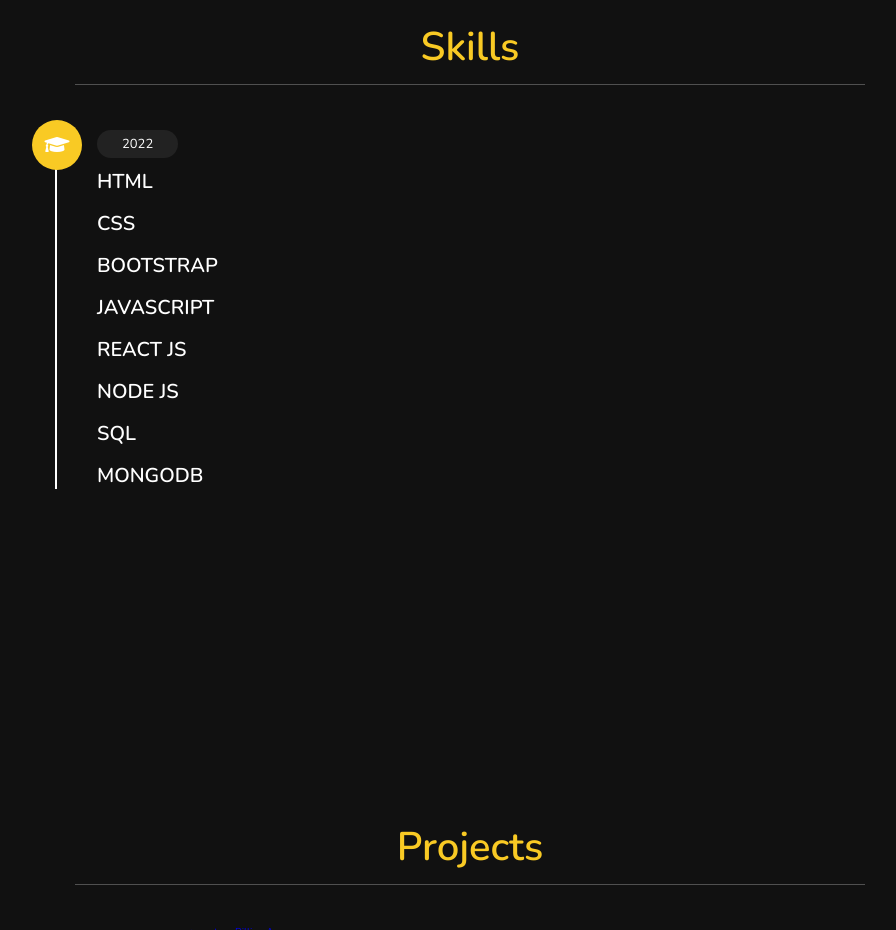
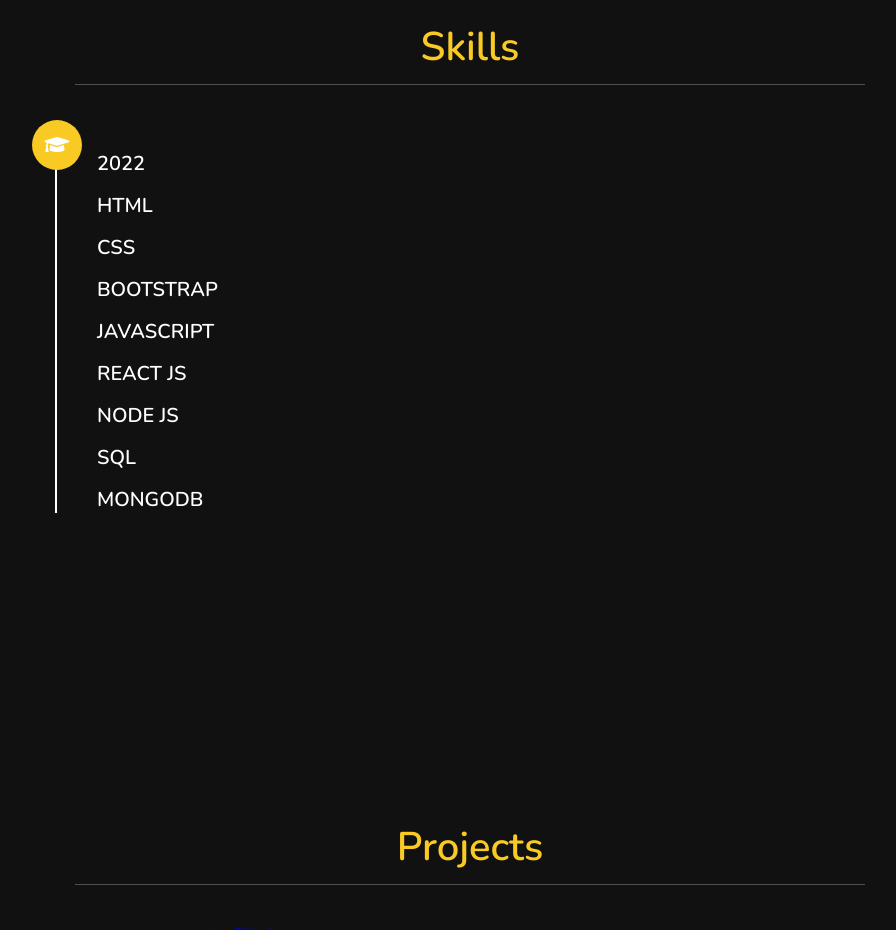
Before and after one commit to Lasarussp/portfolio-website, a plain HTML site: page index.html in a window 1280 px wide. Shown: the part 1600-2530 px from the top of the page, without its empty margins (345-1241 px from the left). Drawn offline with nearby package versions, Linux system fonts and the light colour scheme.

Commit message:
Update index.html

```diff
--- a/index.html
+++ b/index.html
@@ -87,7 +87,7 @@
 
     <div class="box">
         <i class="fas fa-graduation-cap"></i>
-        <span>2022</span>
+        <h3>2022</h3>
         <h3>HTML</h3>
         <h3>CSS</h3>
         <h3>BOOTSTRAP</h3>
```
